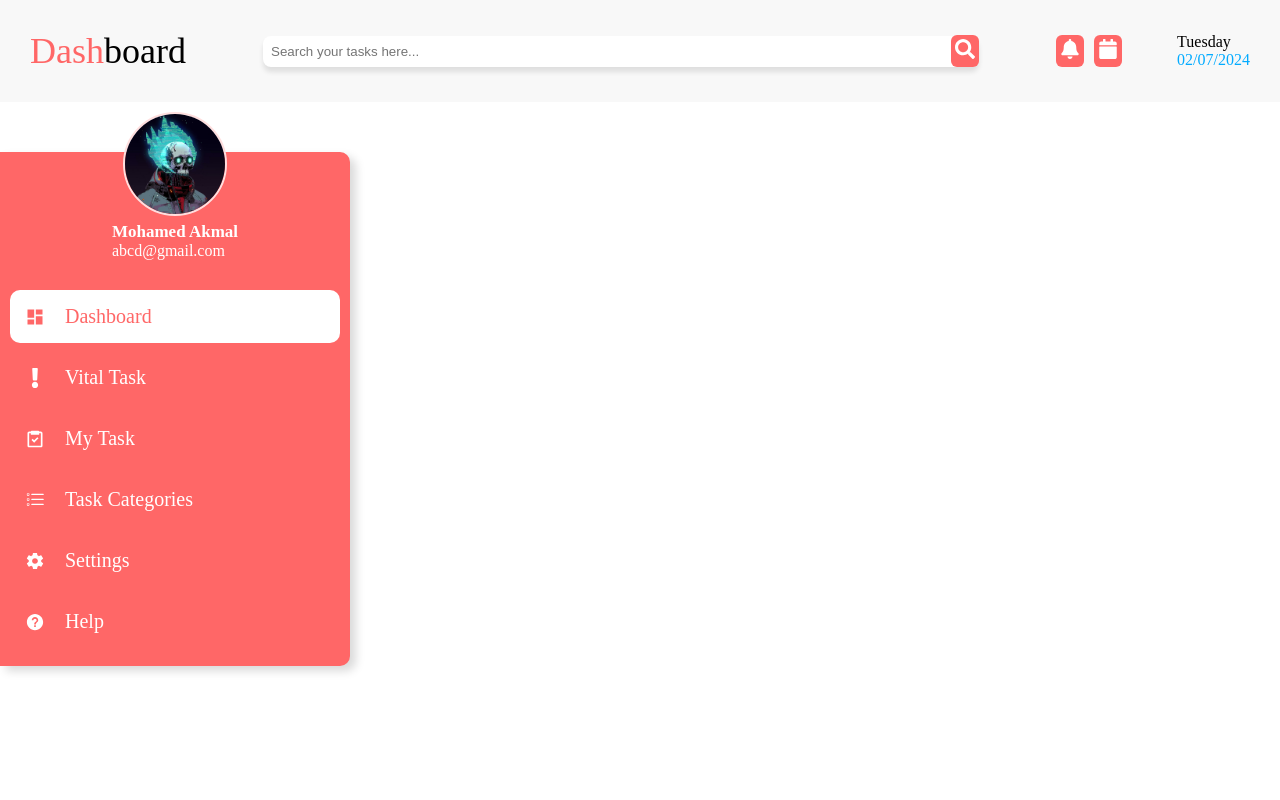
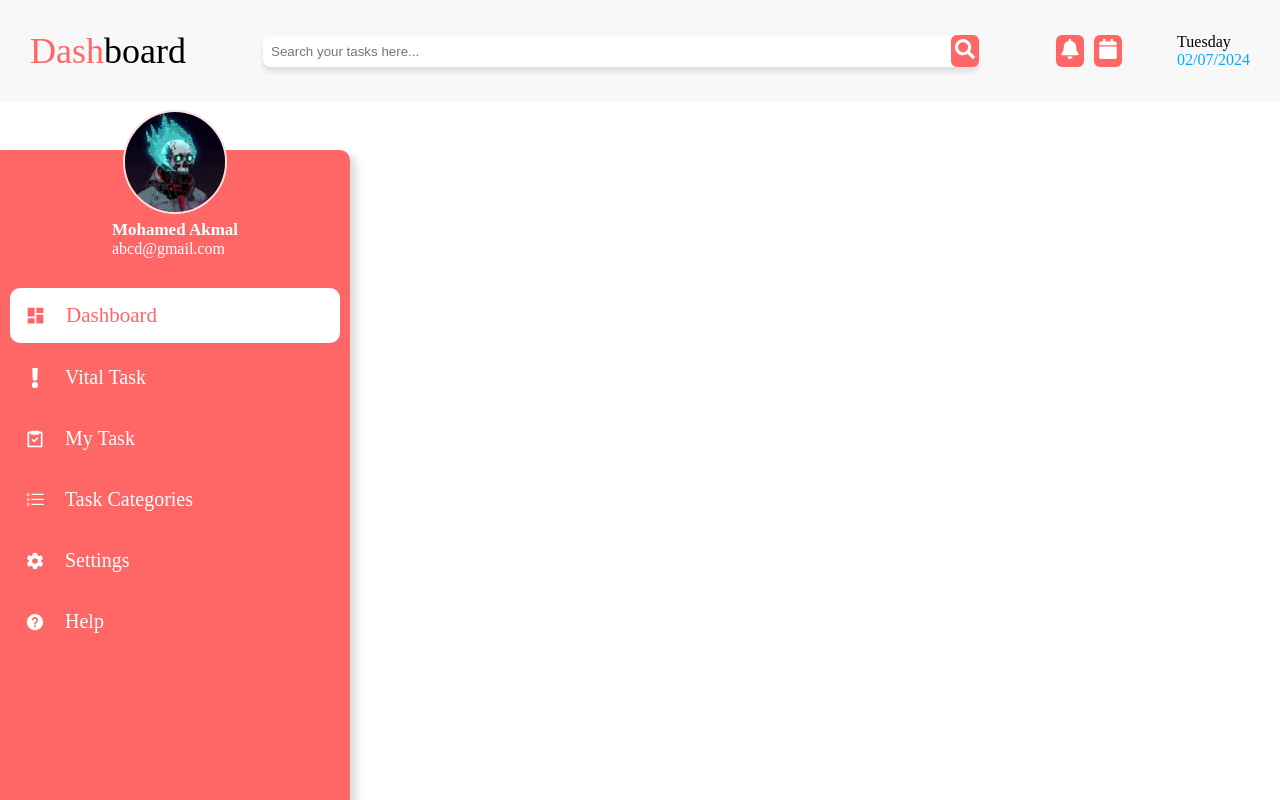
Before and after one commit to Akmal1796/ToDoApp, a React (Vite) app: page / in a window 1280 px wide. Shown: the top 800 px of the page. Built offline with nearby package versions, Linux system fonts and the light colour scheme.

Commit message:
Completed the designing of the sidebar section

```diff
--- a/src/Components/Nav.css
+++ b/src/Components/Nav.css
@@ -4,6 +4,11 @@
     justify-content: space-between;
     background-color: #F8F8F8;
     padding: 30px;
+    position: fixed;
+    top: 0;
+    right: 0;
+    left: 0;
+    z-index: 9999;
 }
 
 .left-section {
--- a/src/Components/Sidebar.css
+++ b/src/Components/Sidebar.css
@@ -2,7 +2,7 @@
     background-color: #FF6767;
     color: white;
     max-width: 330px;
-    margin-top: 50px;
+    margin-top: 150px;
     border-radius: 0 10px 10px 0;
     padding: 10px;
     box-shadow: 6px 5px 10px rgba(0, 0, 0, 0.15);
@@ -35,13 +35,21 @@
     font-weight: bold;
 }
 
-.sidebar-items {
+.sidebar-container {
+    display: flex;
+    flex-direction: column;
+    justify-content: space-between;
+    height: 100vh;
+}
+
+.sidebar-menu-items {
     list-style: none;
     display: flex;
     flex-direction: column;
 }
 
-.sidebar-items li {
+.sidebar-menu-items li,
+.logout-btn-container {
     font-size: 20px;
     padding: 15px;
     border-radius: 10px;
@@ -56,12 +64,15 @@
     margin-right: 20px;
 }
 
-.sidebar-items li:hover {
+.sidebar-menu-items li:hover,
+.logout-btn-container:hover {
     background-color: rgba(256, 256, 256, 0.3);
     font-size: 21px;
 }
 
-.active {
+.sidebar-menu-items li.active {
     background-color: white;
     color: #FF6767;
+    font-size: 21px;
+    cursor: auto;
 }
--- a/src/Components/Sidebar.jsx
+++ b/src/Components/Sidebar.jsx
@@ -5,8 +5,8 @@ import { MdDashboard } from "react-icons/md";
 import { FaExclamation } from "react-icons/fa";
 import { BiTask } from "react-icons/bi";
 import { BsListTask } from "react-icons/bs";
-import { IoMdSettings } from "react-icons/io";
-import { IoMdHelpCircle } from "react-icons/io";
+import { IoMdSettings, IoMdHelpCircle } from "react-icons/io";
+import { MdLogout } from 'react-icons/md';
 
 const Sidebar = () => {
   return (
@@ -18,7 +18,8 @@ const Sidebar = () => {
                 <p>abcd@gmail.com</p>
             </div>
         </div>
-        <ul className='sidebar-items'>
+        <div className='sidebar-container'>
+            <ul className='sidebar-menu-items'>
                 <li className='active'>
                     <MdDashboard className='sidebar-icons'/>
                     <div>Dashboard</div>
@@ -44,6 +45,11 @@ const Sidebar = () => {
                     <div>Help</div>
                 </li>
             </ul>
+            <div className='logout-btn-container'>
+                <MdLogout className='sidebar-icons'/>
+                <div>Logout</div>
+            </div>
+        </div>
     </div>
   )
 }
```
Lines whose indentation alone changed are shown as unchanged.
